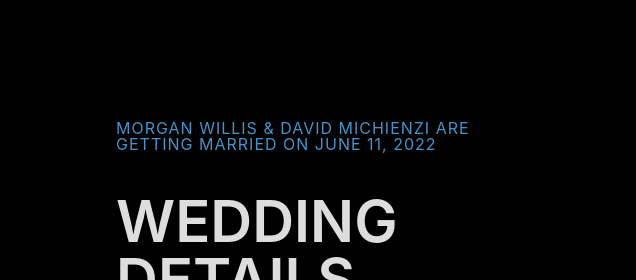
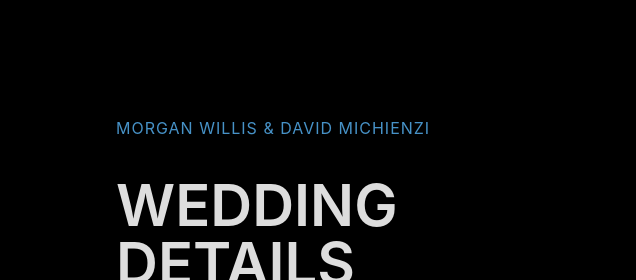
Before and after one commit to mtw16/wedding, a plain HTML site: page index.html in a window 1280 px wide. Shown: the top 280 px of the page, 644-1280 px from the left. Drawn offline with nearby package versions, Linux system fonts and the light colour scheme; a script that the page names is missing.

Commit message:
changing tagline

```diff
--- a/index.html
+++ b/index.html
@@ -28,7 +28,7 @@ body {
     </div>
     <div class="rightcontent w-col w-col-6 w-col-stack">
       <div data-w-id="3fd5aeb3-22da-ed60-7286-0d11f16597d3" style="opacity:0" class="content">
-        <div class="name">Morgan Willis & David Michienzi are getting married on June 11, 2022</div>
+        <div class="name">Morgan Willis & David Michienzi</div>
         <h1 class="tagline"><strong class="bold-text">WEDDING DETAILS</strong></h1>
         <p class="bio"> The wedding ceremony and reception of Morgan Willis and David Michienzi will be held at John Joseph Inn in Groton, NY on June 11, 2022.</p>
 
```
